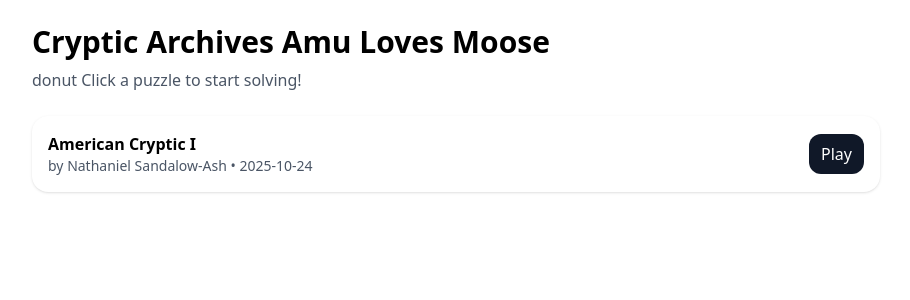
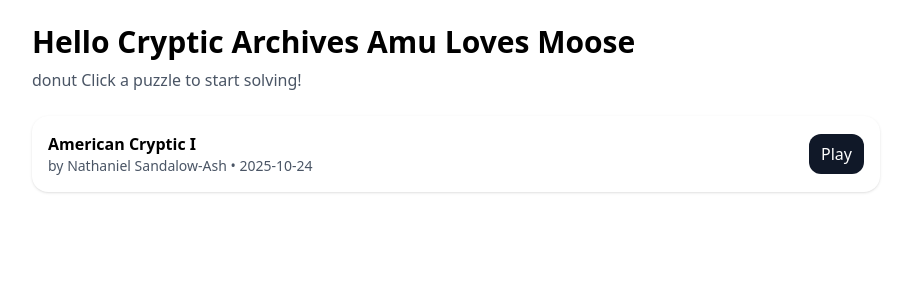
Before and after one commit to patheetrivia/cryptic, a React (Vite) app: page / in a window 1280 px wide. Shown: the top 300 px of the page, without its empty margins (184-1094 px from the left). Built offline with nearby package versions, Linux system fonts and the light colour scheme.

Commit message:
moosesucks3

```diff
--- a/src/App.jsx
+++ b/src/App.jsx
@@ -670,7 +670,7 @@ function PuzzleIndex() {
 
   return (
     <div className="max-w-4xl mx-auto p-6">
-      <h1 className="text-3xl font-bold mb-2">Cryptic Archives Amu Loves Moose</h1>
+      <h1 className="text-3xl font-bold mb-2">Hello Cryptic Archives Amu Loves Moose</h1>
       <p className="text-gray-600 mb-6">donut Click a puzzle to start solving!</p>
 
       <ul className="space-y-3">
```
